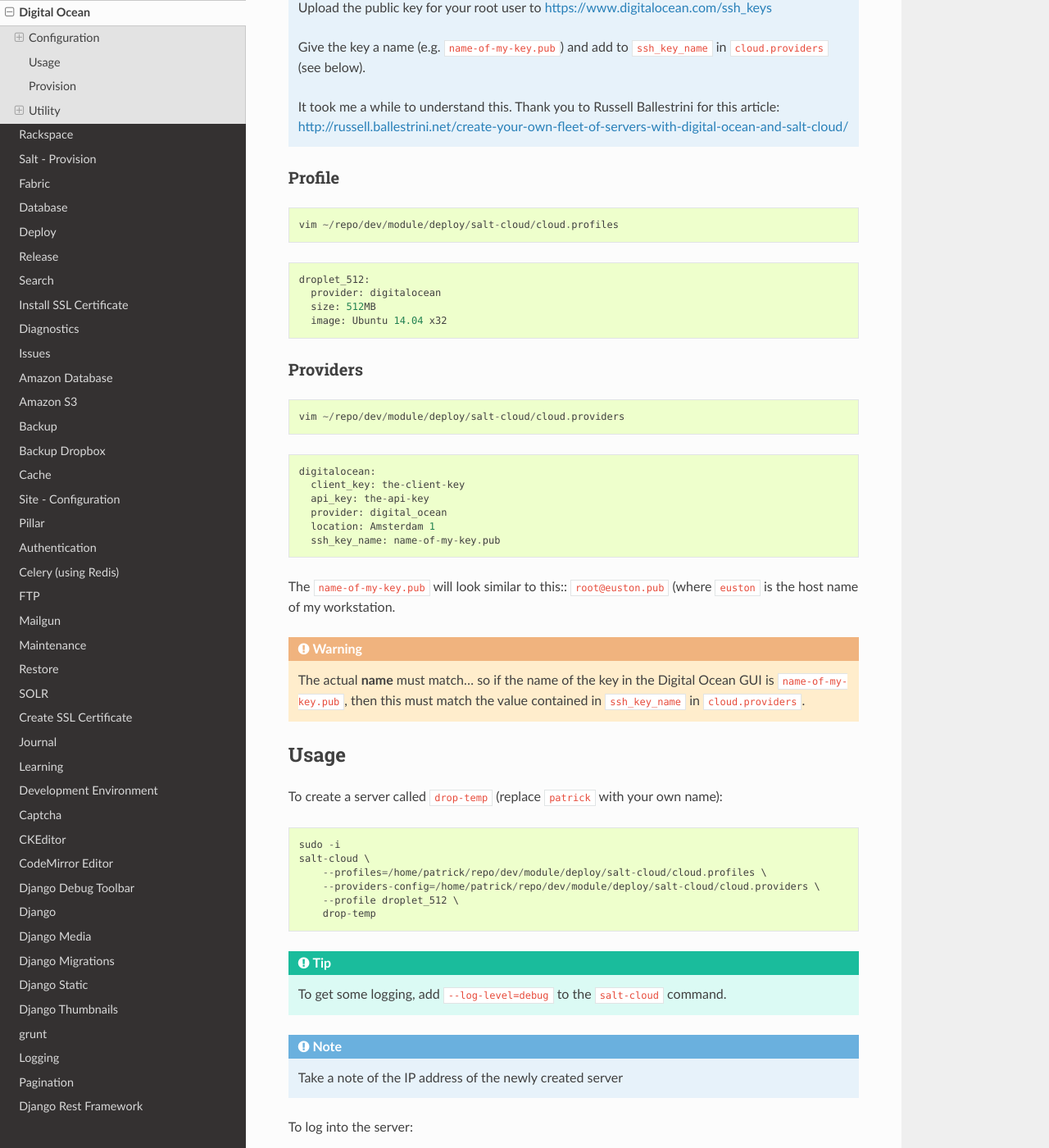
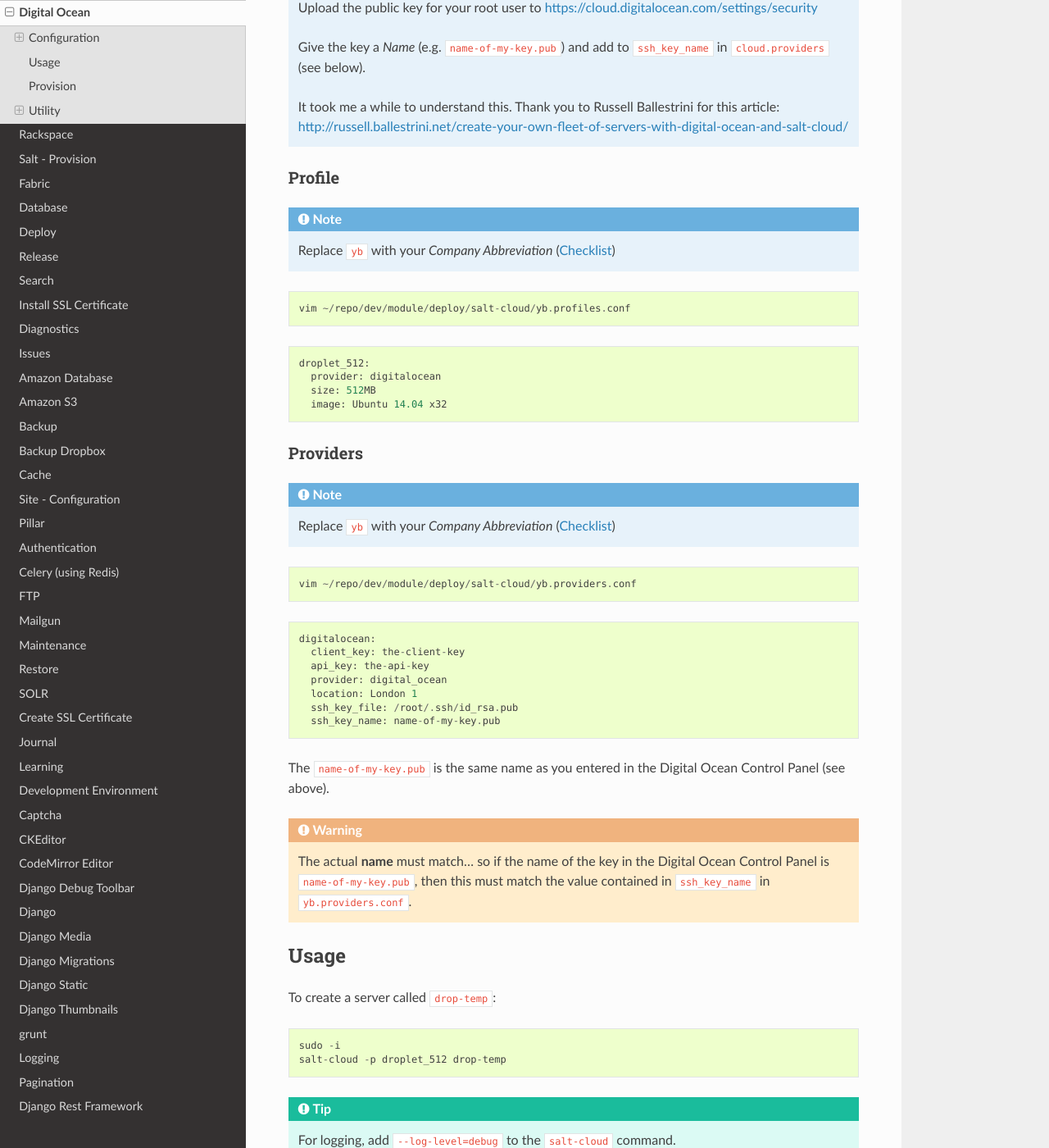
Before and after one commit to pkimber/old-docs-migrated-to-gitlab, a Sphinx documentation site: the page built from source/salt-cloud-digitalocean.rst, in a window 1280 px wide and 1400 px high, scrolled down 259 px. Shown: the whole window at 82% size. Built offline with Sphinx 7.4.7 and the Read the Docs theme 2.0.0, drawn with Linux system fonts in a browser that asks for light colours; some of the changed text lies outside the part shown.

Commit message:
salt master on digital ocean #1073

```diff
--- a/source/checklist.rst
+++ b/source/checklist.rst
@@ -20,7 +20,11 @@
 +-----------+-------------------+------------------------+--------------------+
 | Site      | Name              | hatherleigh_info       |                    |
 +-----------+-------------------+------------------------+--------------------+
-| User      | pat               |                        |                    |
+| Company   | Name              | yourbiz                |                    |
++-----------+-------------------+------------------------+--------------------+
+|           | Abbreviation      | yb                     |                    |
++-----------+-------------------+------------------------+--------------------+
+| User      | Name              | pat                    |                    |
 +-----------+-------------------+------------------------+--------------------+
 | Amazon    | Access key        | ABCDEFG                |                    |
 +-----------+-------------------+------------------------+--------------------+
--- a/source/salt-cloud-digitalocean.rst
+++ b/source/salt-cloud-digitalocean.rst
@@ -7,9 +7,9 @@
 .. note::
 
   Upload the public key for your root user to
-  https://www.digitalocean.com/ssh_keys
+  https://cloud.digitalocean.com/settings/security
 
-  Give the key a name (e.g. ``name-of-my-key.pub``) and add to
+  Give the key a *Name* (e.g. ``name-of-my-key.pub``) and add to
   ``ssh_key_name`` in ``cloud.providers`` (see below).
 
   It took me a while to understand this.  Thank you to Russell Ballestrini for
@@ -19,9 +19,11 @@
 Profile
 -------
 
+.. note:: Replace ``yb`` with your *Company Abbreviation* (:doc:`checklist`)
+
 ::
 
-  vim ~/repo/dev/module/deploy/salt-cloud/cloud.profiles
+  vim ~/repo/dev/module/deploy/salt-cloud/yb.profiles.conf
 
 ::
 
@@ -33,9 +35,11 @@
 Providers
 ---------
 
+.. note:: Replace ``yb`` with your *Company Abbreviation* (:doc:`checklist`)
+
 ::
 
-  vim ~/repo/dev/module/deploy/salt-cloud/cloud.providers
+  vim ~/repo/dev/module/deploy/salt-cloud/yb.providers.conf
 
 ::
 
@@ -43,38 +47,30 @@
     client_key: the-client-key
     api_key: the-api-key
     provider: digital_ocean
-    location: Amsterdam 1
+    location: London 1
+    ssh_key_file: /root/.ssh/id_rsa.pub
     ssh_key_name: name-of-my-key.pub
 
-The ``name-of-my-key.pub`` will look similar to this:: ``root@euston.pub`` (where
-``euston`` is the host name of my workstation.
+The ``name-of-my-key.pub`` is the same name as you entered in the Digital Ocean
+Control Panel (see above).
 
 .. warning::
 
   The actual **name** must match... so if the name of the key in the Digital
-  Ocean GUI is ``name-of-my-key.pub``, then this must match the value contained
-  in ``ssh_key_name`` in ``cloud.providers``.
+  Ocean Control Panel is ``name-of-my-key.pub``, then this must match the value
+  contained in ``ssh_key_name`` in ``yb.providers.conf``.
 
 Usage
 =====
 
-To create a server called ``drop-temp`` (replace ``patrick`` with your own
-name)::
+To create a server called ``drop-temp``::
 
   sudo -i
-  salt-cloud \
-      --profiles=/home/patrick/repo/dev/module/deploy/salt-cloud/cloud.profiles \
-      --providers-config=/home/patrick/repo/dev/module/deploy/salt-cloud/cloud.providers \
-      --profile droplet_512 \
-      drop-temp
+  salt-cloud -p droplet_512 drop-temp
 
-.. tip::
+.. tip:: For logging, add ``--log-level=debug`` to the ``salt-cloud`` command.
 
-  To get some logging, add ``--log-level=debug`` to the ``salt-cloud`` command.
-
-.. note::
-
-  Take a note of the IP address of the newly created server
+.. note:: Take a note of the IP address of the newly created server
 
 To log into the server::
 
@@ -95,11 +91,7 @@
 To list all locations for a provider (in this example for ``digitalocean``)::
 
   sudo -i
-  salt-cloud \
-    --profiles=/home/patrick/repo/dev/module/deploy/salt-cloud/cloud.profiles \
-    --providers-config=/home/patrick/repo/dev/module/deploy/salt-cloud/cloud.providers \
-    --list-location \
-    digitalocean
+  salt-cloud --list-location digitalocean
 
 .. note::
 
--- a/source/salt-master.rst
+++ b/source/salt-master.rst
@@ -38,13 +38,9 @@
 Then re-start the salt master::
 
   restart salt-master
-  # or:
-  sudo /etc/init.d/salt-master restart
 
 Check out the ``sls`` and pillar files from your repository so they are in the
-following folder structure:
-
-::
+following folder structure::
 
   ├── srv
   │   ├── pillar
```
Also changed, not shown: source/salt-cloud-install.rst (+10 -5 lines).
